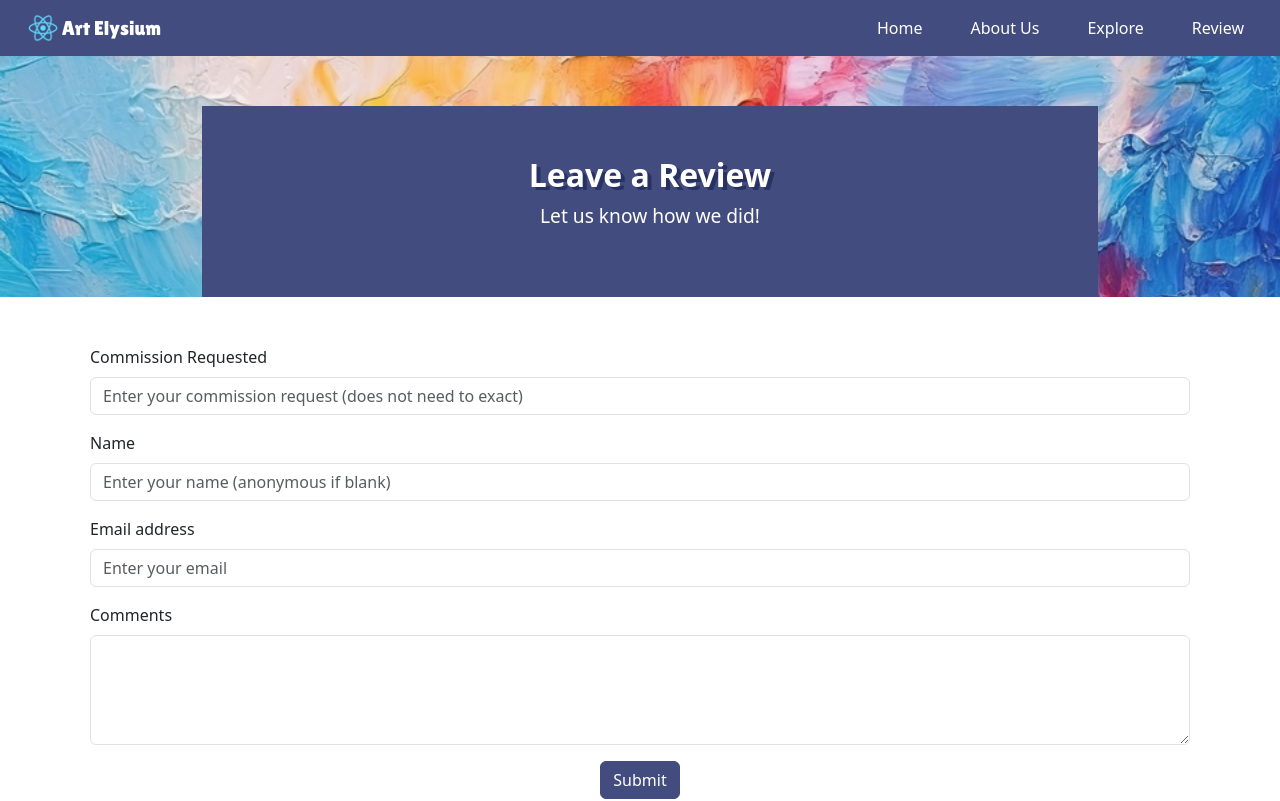
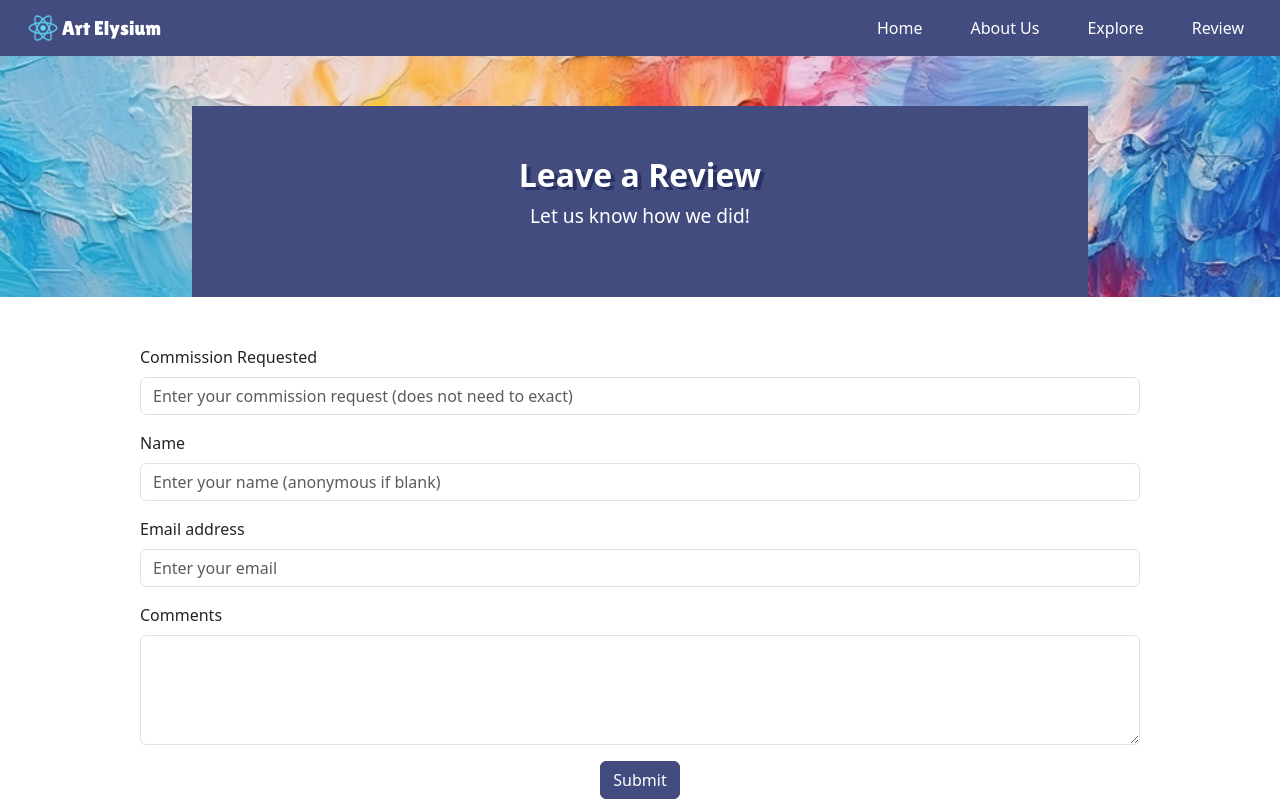
Before and after one commit to torijw/SEGproject2, a React (Create React App) app: page /review in a window 1280 px wide. Shown: the top 801 px of the page. Built offline with nearby package versions, Linux system fonts and the light colour scheme.

Commit message:
style: fix slightly off center banner

```diff
--- a/src/components/home.css
+++ b/src/components/home.css
@@ -10,7 +10,6 @@
 
 #box {
   position: relative;
-  left: 10px;
   padding: 60px;
   margin: auto;
   width: 70%;
--- a/src/components/review.css
+++ b/src/components/review.css
@@ -10,7 +10,6 @@
 
 #box-md {
   position: relative;
-  left: 10px;
   padding: 50px;
   margin: auto;
   width: 70%;
@@ -25,7 +24,7 @@ h2 {
 }
 
 #review-form {
-  max-width: 1100px;
+  max-width: 1000px;
   position: relative;
   margin: auto;
   align-items: center;
```
